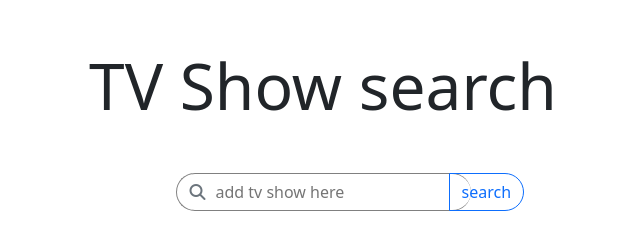
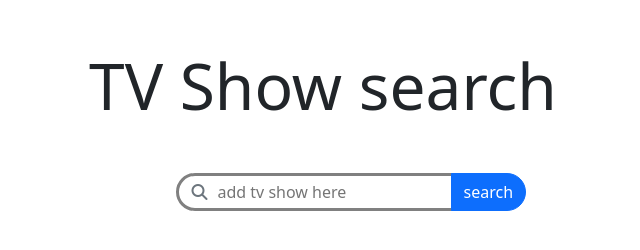
Before and after one commit to AnzhelDimitrov/TV-show-search-app, a plain HTML site: page index.html in a window 1280 px wide. Shown: the whole page, without its empty margins (317-957 px from the left). Drawn offline with nearby package versions, Linux system fonts and the light colour scheme.

Commit message:
removed z-index, made the button primary instead

```diff
--- a/index.html
+++ b/index.html
@@ -15,7 +15,7 @@
             <div id="inputContainer" class="mx-auto">
                 <i class="fa-solid fa-magnifying-glass text-secondary"></i>
                 <input type="text" placeholder="add tv show here" name="query">
-                <button id="searchButton" class="btn btn-outline-primary btn-round">search</button>
+                <button id="searchButton" class="btn btn-primary btn-round">search</button>
             </div>
         </form>
     </div>
--- a/style.css
+++ b/style.css
@@ -28,10 +28,7 @@ h1 {
     height: 38px;
     border-radius: 25px;
     border-top: solid;
-    border-bottom: solid;
-    border-left: solid;
-    border-right: none;
-    border-width: thin;
+    border: solid;
     border-color: gray;
     display: flex;
     align-items: center;
@@ -49,7 +46,6 @@ h1 {
     border-bottom-right-radius: 25px;
     border-top-left-radius: 0px;
     border-bottom-left-radius: 0px;
-    z-index: 9;
 }
 
 @media (max-width:800px){
```
